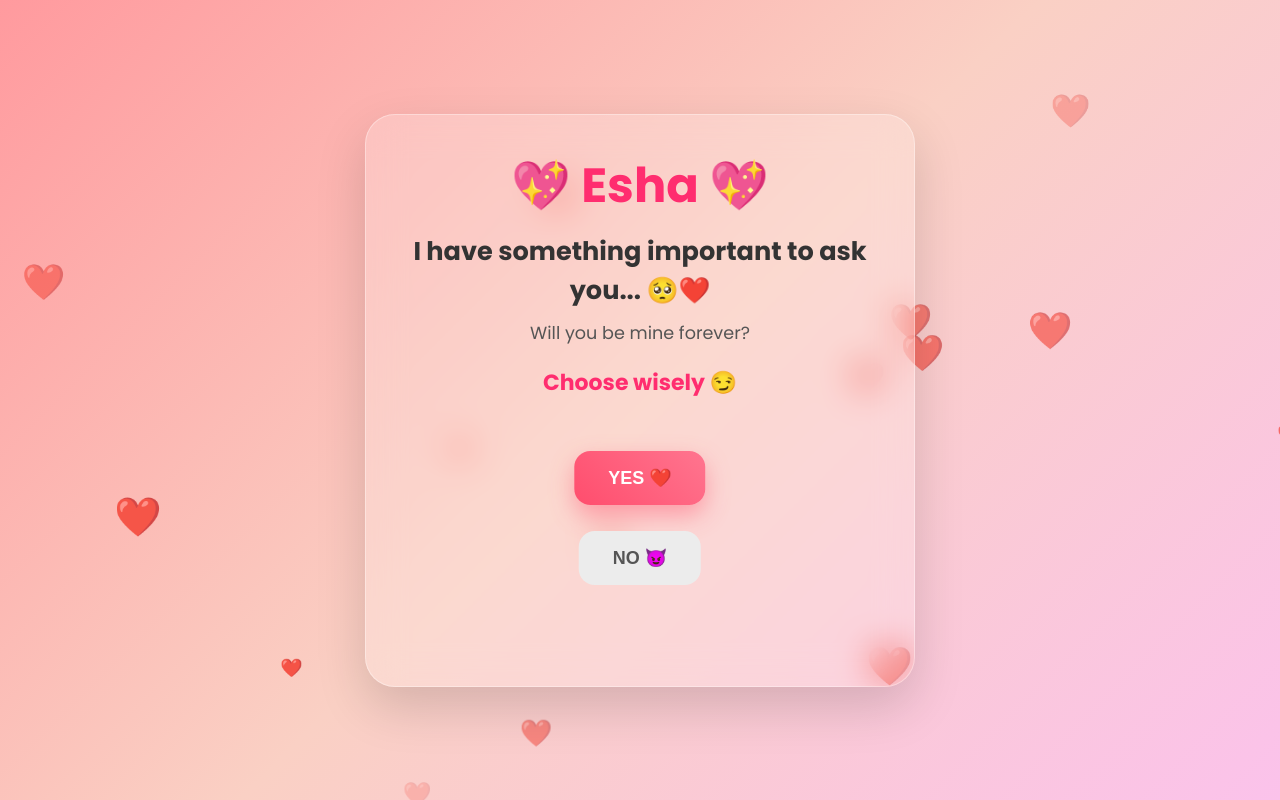
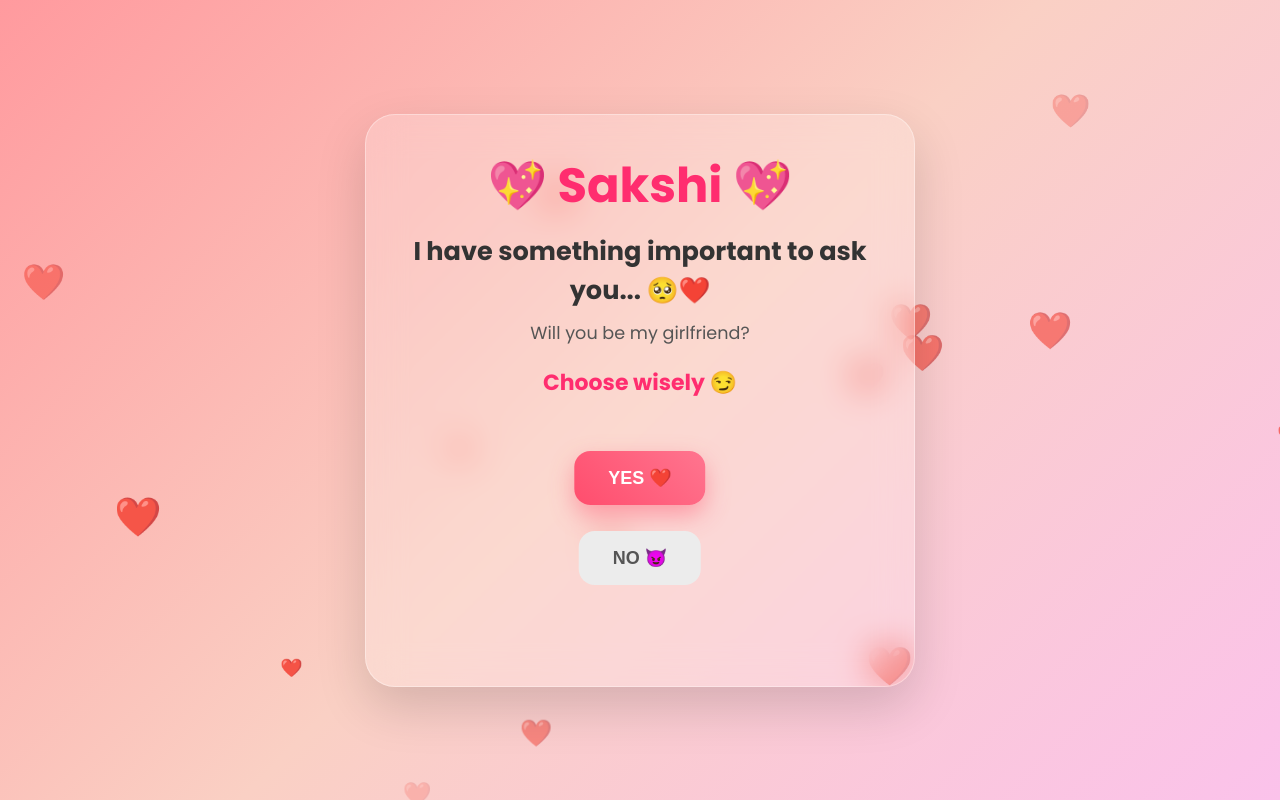
Before and after one commit to MENACE023/Somthing_private-, a plain HTML site: page index.html in a window 1280 px wide. Drawn offline with Linux system fonts and the light colour scheme.

Commit message:
Update index.html

```diff
--- a/index.html
+++ b/index.html
@@ -5,7 +5,7 @@
     <meta charset="UTF-8">
     <meta name="viewport" content="width=device-width, initial-scale=1.0">
 
-    <title>For Esha ❤️</title>
+    <title>For Sakshi ❤️</title>
 
     <!-- Google Font -->
     <link href="https://fonts.googleapis.com/css2?family=Poppins:wght@300;400;500;600;700&display=swap"
@@ -31,7 +31,7 @@
 
             <!-- Heading -->
             <h1>
-                💖 Esha 💖
+                💖 Sakshi 💖
             </h1>
 
             <!-- Question -->
@@ -40,7 +40,7 @@
             </h2>
 
             <p class="subText">
-                Will you be mine forever?
+                Will you be my girlfriend?
             </p>
 
             <!-- Funny Messages -->
```
